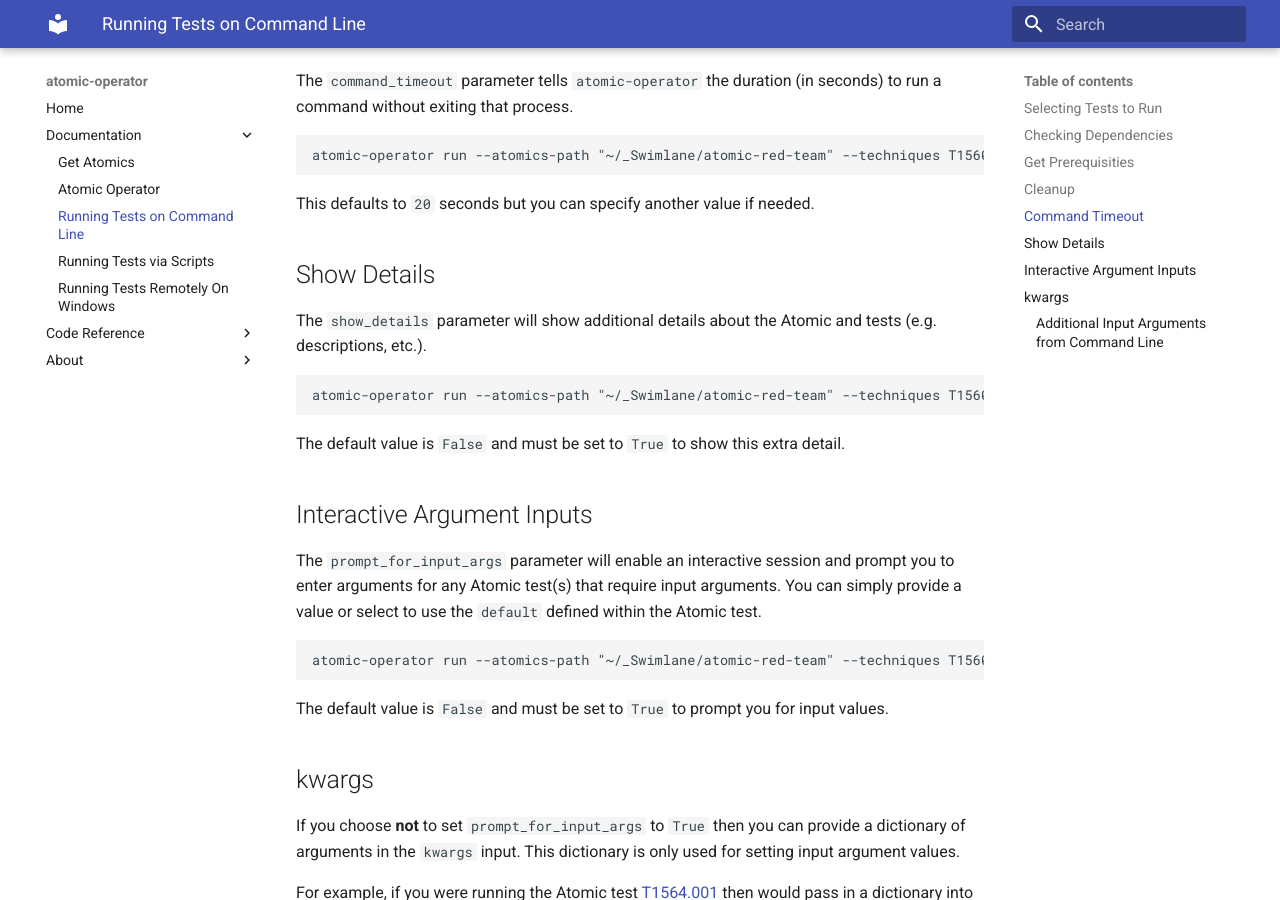
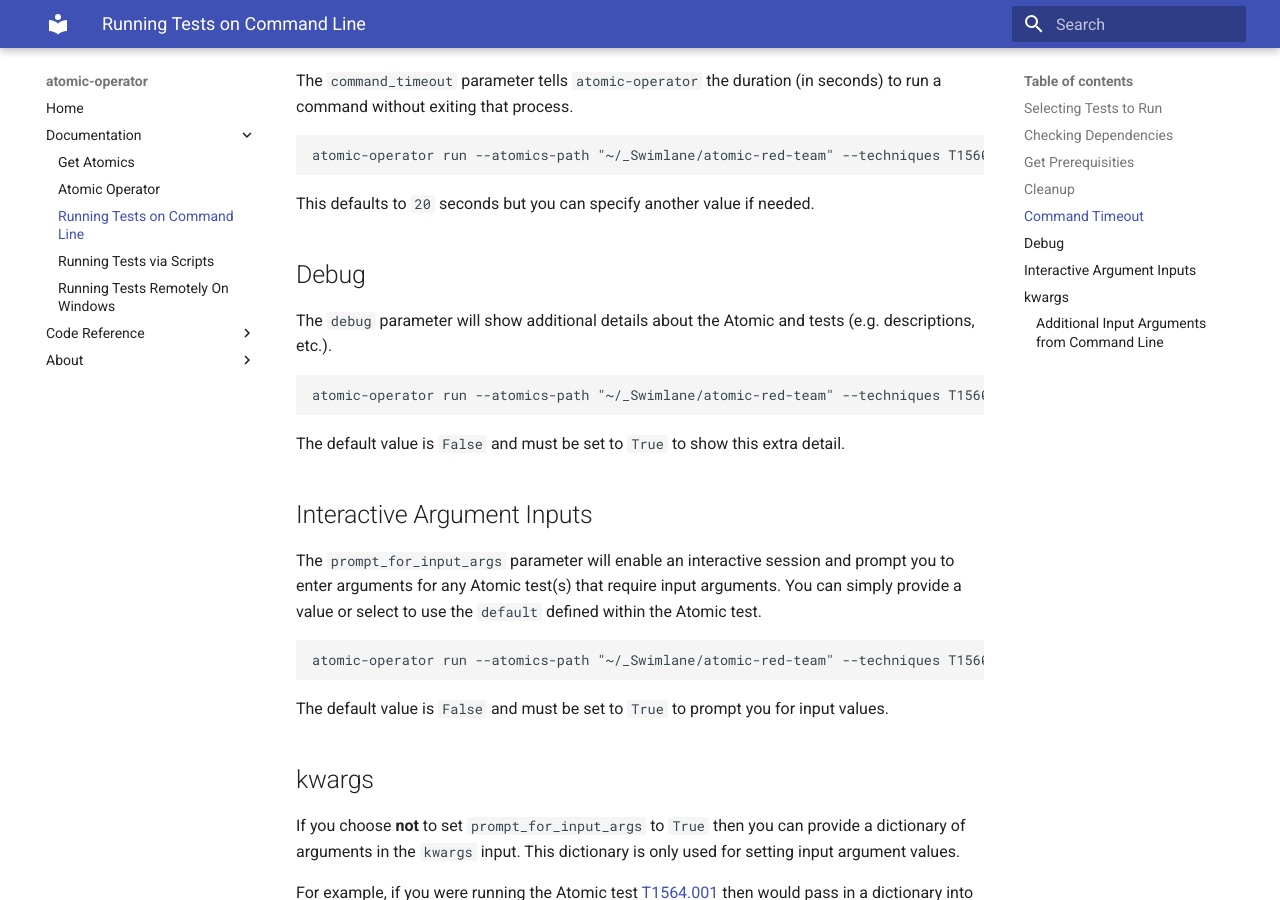
Before and after one commit to swimlane/atomic-operator, an MkDocs documentation site: the page built from docs/running-tests-command-line.md, in a window 1280 px wide and 900 px high, scrolled down 1213 px. Built offline with MkDocs 1.6.1 and Material for MkDocs 9.7.7, drawn with Linux system fonts in a browser that asks for light colours; the version menu is left out.

Commit message:
Updated docs

````diff
--- a/docs/atomic-operator.md
+++ b/docs/atomic-operator.md
@@ -108,7 +108,7 @@ FLAGS
         Whether or not you want to run cleanup command(s). Defaults to False.
     --command_timeout=COMMAND_TIMEOUT
         Timeout duration for each command. Defaults to 20.
-    --show_details=SHOW_DETAILS
+    --debug=DEBUG
         Whether or not you want to output details about tests being ran. Defaults to False.
     --prompt_for_input_args=PROMPT_FOR_INPUT_ARGS
         Whether you want to prompt for input arguments for each test. Defaults to False.
@@ -189,7 +189,7 @@ operator.run(
     get_prereqs=False,
     cleanup=False,
     command_timeout=20,
-    show_details=False,
+    debug=False,
     prompt_for_input_args=False,
     config_file="some_path.yaml"
     **kwargs
--- a/docs/running-tests-command-line.md
+++ b/docs/running-tests-command-line.md
@@ -52,12 +52,12 @@ atomic-operator run --atomics-path "~/_Swimlane/atomic-red-team" --techniques T1
 
 This defaults to `20` seconds but you can specify another value if needed.
 
-## Show Details
+## Debug
 
-The `show_details` parameter will show additional details about the Atomic and tests (e.g. descriptions, etc.).
+The `debug` parameter will show additional details about the Atomic and tests (e.g. descriptions, etc.).
 
 ```bash
-atomic-operator run --atomics-path "~/_Swimlane/atomic-red-team" --techniques T1560.002,T1560.001 --show_details True
+atomic-operator run --atomics-path "~/_Swimlane/atomic-red-team" --techniques T1560.002,T1560.001 --debug
 ```
 
 The default value is `False` and must be set to `True` to show this extra detail.
--- a/docs/running-tests-script.md
+++ b/docs/running-tests-script.md
@@ -79,14 +79,14 @@ art.run(
 
 This defaults to `20` seconds but you can specify another value if needed.
 
-## Show Details
+## Debug
 
-The `show_details` parameter will show additional details about the Atomic and tests (e.g. descriptions, etc.).
+The `debug` parameter will show additional details about the Atomic and tests (e.g. descriptions, etc.).
 
 ```python
 art.run(
     atomics_path='my_local_folder/atomic-red-team',
-    show_details=True
+    debug=True
 )
 ```
 
````
Also changed, not shown: README.md (+3 -3 lines), docs/index.md (+3 -3 lines).
